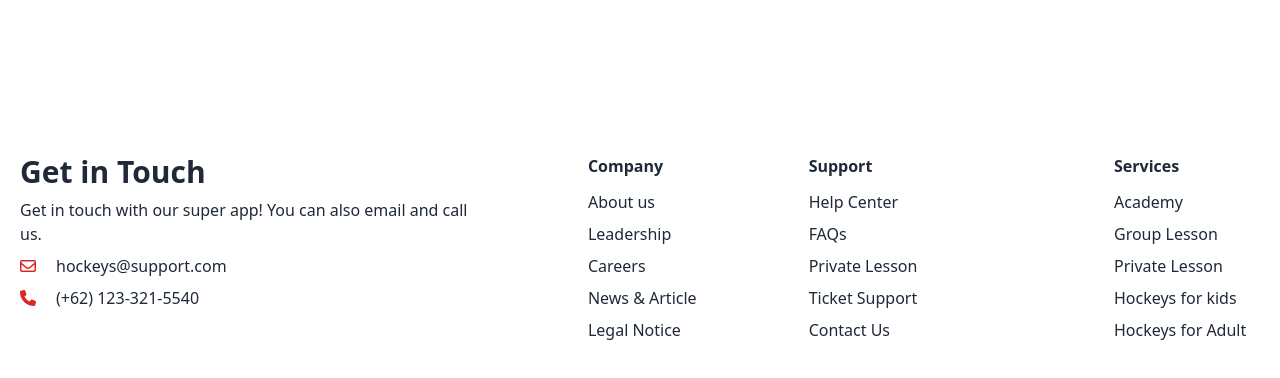
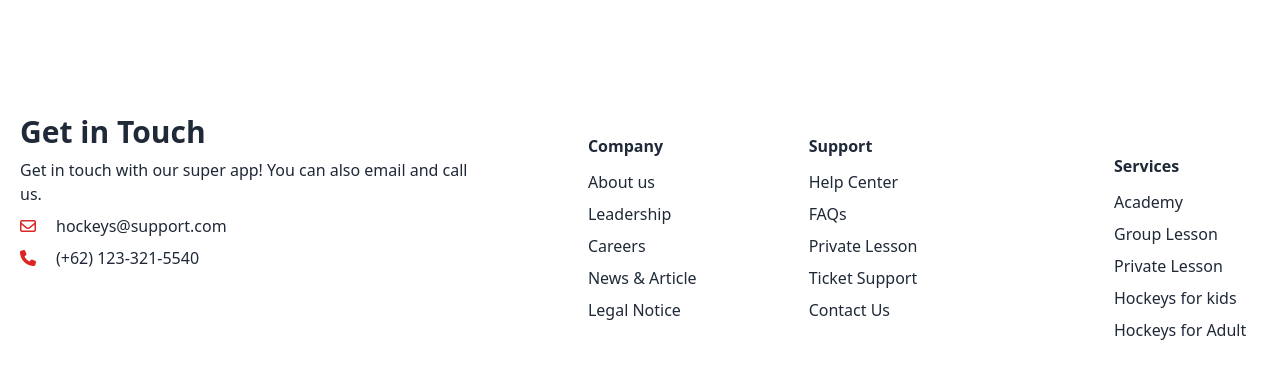
Before and after one commit to SarkerIT/web-assignment-3, a plain HTML site: page index.html in a window 1280 px wide. Shown: the part 3710-4088 px from the top of the page. Drawn offline with nearby package versions, Linux system fonts and the light colour scheme.

Commit message:
footer 100% fixed, yea

```diff
--- a/index.html
+++ b/index.html
@@ -545,7 +545,7 @@
       <!-- class="text-1xl font-bold my-2 justify-center items-center text-center lg:text-start" -->
 
       <div
-        class="col-span-12 lg:col-span-5 justify-center items-center text-center lg:text-start sm:my-10"
+        class="col-span-12 lg:col-span-5 justify-center items-center text-center lg:text-start"
       >
         <div>
           <p class="text-3xl font-bold gap-2 my-2">Get in Touch</p>
@@ -565,17 +565,11 @@
             <i class="fa-solid fa-phone text-red-600"></i> (+62) 123-321-5540
           </div>
         </div>
-
-        <!-- <div class="flex">
-          <div class="ap-2 text-center items-center">
-            <i class="fa-solid fa-phone text-red-600"></i> (+62) 123-321-5540
-          </div>
-        </div> -->
       </div>
 
       <!-- 2nd and 3rd cols -->
       <div
-        class="col-span-12 lg:col-span-4 flex gap-28 justify-center items-center text-center lg:text-start sm:my-10"
+        class="col-span-12 lg:col-span-4 flex gap-28 justify-center items-center text-center lg:text-start my-16 lg:my-0"
       >
         <!--  2nd -->
         <div class="col-span-6 lg:col-span-2">
@@ -616,7 +610,7 @@
 
       <!-- 4th cols -->
       <div
-        class="col-span-12 lg:col-span-3 lg:pl-20 mt-0 sm:mt-10 justify-center items-center text-center lg:text-start sm:my-10"
+        class="col-span-12 lg:col-span-3 lg:pl-20 mt-0 sm:mt-10 justify-center items-center text-center lg:text-start"
       >
         <h3
           class="text-1xl font-bold my-2 justify-center items-center text-center lg:text-start"
```
